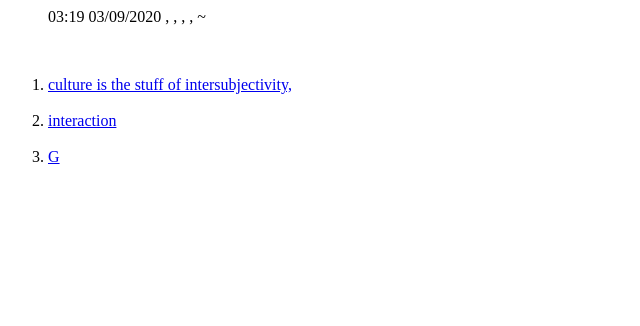
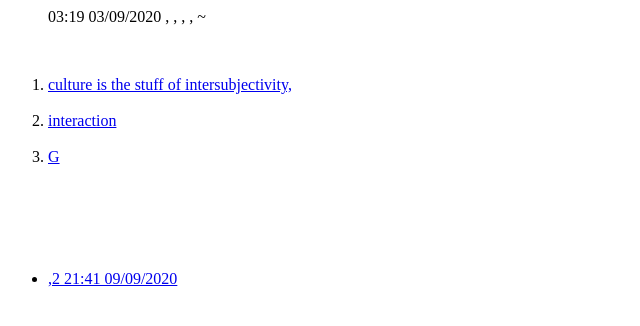
Before and after one commit to thesefran/thesefran.github.io, a plain HTML site: page index.html in a window 1280 px wide. Shown: the whole page, without its empty margins (0-640 px from the left). Drawn offline with Linux system fonts and the light colour scheme.

Commit message:
Update index.html
more added ,

```diff
--- a/index.html
+++ b/index.html
@@ -24,6 +24,14 @@
 </li>
 <br>
 </ol>
+
+
+  <br><br><br>
+  <ul>
+
+    <li><a href='thesefran.github.io/2.html'> ,2 21:41 09/09/2020</a></li></li>
+
+    </ul>
 </body>
 
 </html>
```
